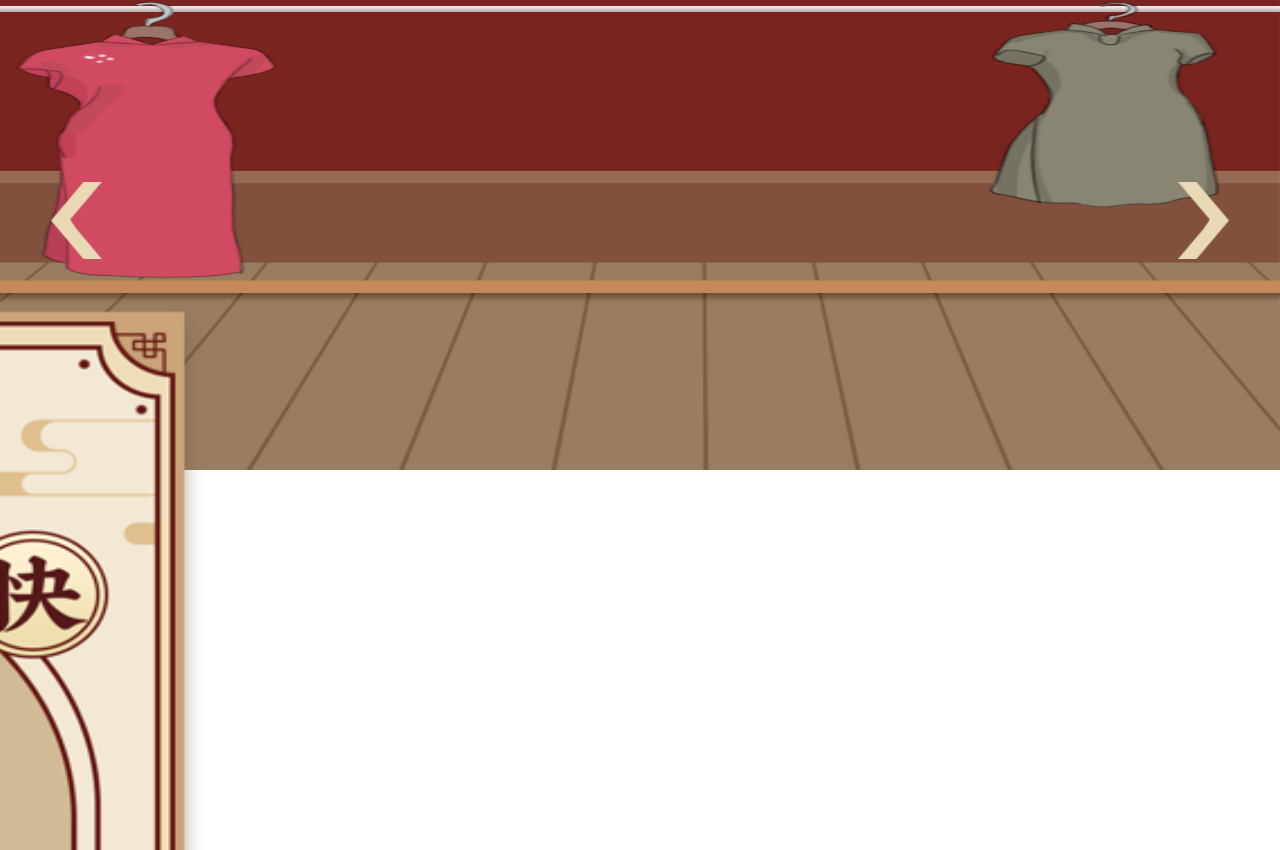
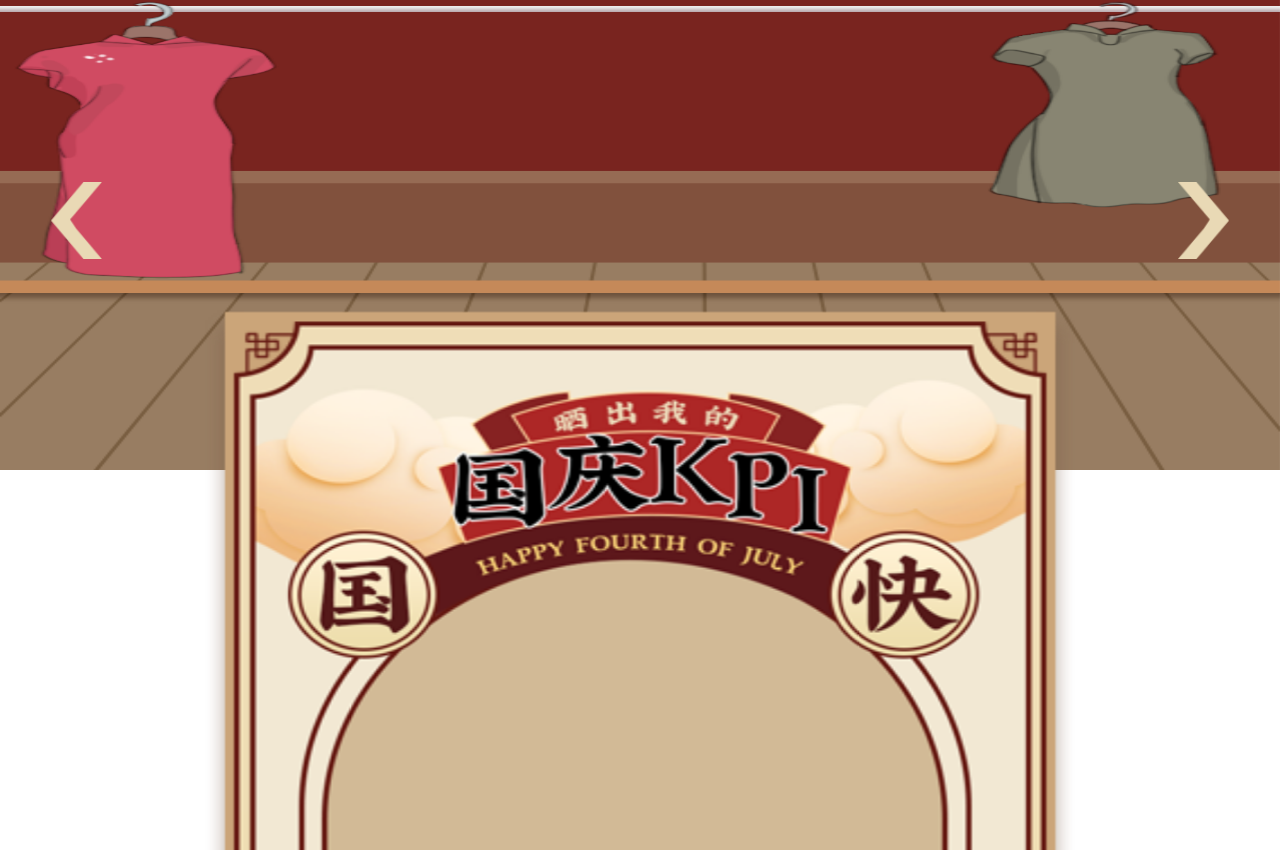
Before and after one commit to dezhizhang/20200908, a website: page app/view/home.html in a window 1280 px wide. Shown: the part 330-1180 px from the top of the page. Drawn offline with Linux system fonts and the light colour scheme.

Commit message:
兼容修改 调试

```diff
--- a/app/public/default/css/home.css
+++ b/app/public/default/css/home.css
@@ -50,7 +50,6 @@ body{
   position: relative;
   overflow: hidden;
   box-sizing: border-box;
-  padding: 0rem 1.6rem;
   top: 4rem;
 }
 .content-left{
@@ -78,12 +77,10 @@ body{
 
 
 .content-box{
-    width: 100%;
+    width: 6.8rem;
     height: 10rem;
+	margin: auto;
     margin-top: 1rem;
-    background-size: cover;
-    background-repeat: no-repeat;
-    background-position: center;
 }
 
 .swiper-container{
@@ -108,3 +105,130 @@ body{
     height: 100%;
     display: block;
 }
+
+
+/*
+ * Swiper 2.7.6
+ * Mobile touch slider and framework with hardware accelerated transitions
+ *
+ * http://www.idangero.us/sliders/swiper/
+ *
+ * Copyright 2010-2015, Vladimir Kharlampidi
+ * The iDangero.us
+ * http://www.idangero.us/
+ *
+ * Licensed under GPL & MIT
+ *
+ * Released on: February 11, 2015
+*/
+/* ===============================================================
+Basic Swiper Styles
+================================================================*/
+.swiper-container {
+	margin:0 auto;
+	position:relative;
+	overflow:hidden;
+	direction:ltr;
+	-webkit-backface-visibility:hidden;
+	-moz-backface-visibility:hidden;
+	-ms-backface-visibility:hidden;
+	-o-backface-visibility:hidden;
+	backface-visibility:hidden;
+	/* Fix of Webkit flickering */
+	z-index:1;
+}
+.swiper-wrapper {
+	position:relative;
+	width:100%;
+	-webkit-transition-property:-webkit-transform, left, top;
+	-webkit-transition-duration:0s;
+	-webkit-transform:translate3d(0px,0,0);
+	-webkit-transition-timing-function:ease;
+
+	-moz-transition-property:-moz-transform, left, top;
+	-moz-transition-duration:0s;
+	-moz-transform:translate3d(0px,0,0);
+	-moz-transition-timing-function:ease;
+
+	-o-transition-property:-o-transform, left, top;
+	-o-transition-duration:0s;
+	-o-transform:translate3d(0px,0,0);
+	-o-transition-timing-function:ease;
+	-o-transform:translate(0px,0px);
+
+	-ms-transition-property:-ms-transform, left, top;
+	-ms-transition-duration:0s;
+	-ms-transform:translate3d(0px,0,0);
+	-ms-transition-timing-function:ease;
+
+	transition-property:transform, left, top;
+	transition-duration:0s;
+	transform:translate3d(0px,0,0);
+	transition-timing-function:ease;
+
+	-webkit-box-sizing: content-box;
+	-moz-box-sizing: content-box;
+	box-sizing: content-box;
+}
+.swiper-free-mode > .swiper-wrapper {
+	-webkit-transition-timing-function: ease-out;
+	-moz-transition-timing-function: ease-out;
+	-ms-transition-timing-function: ease-out;
+	-o-transition-timing-function: ease-out;
+	transition-timing-function: ease-out;
+	margin: 0 auto;
+}
+.swiper-slide {
+	float: left;
+	-webkit-box-sizing: content-box;
+	-moz-box-sizing: content-box;
+	box-sizing: content-box;
+}
+
+/* IE10 Windows Phone 8 Fixes */
+.swiper-wp8-horizontal {
+	-ms-touch-action: pan-y;
+}
+.swiper-wp8-vertical {
+	-ms-touch-action: pan-x;
+}
+
+/* ===============================================================
+Your custom styles, here you need to specify container's and slide's
+sizes, pagination, etc.
+================================================================*/
+.swiper-container {
+	/* Specify Swiper's Size: */
+
+	/*width:200px;
+	height: 100px;*/
+}
+.swiper-slide {
+	/* Specify Slides's Size: */
+
+	/*width: 100%;
+	height: 100%;*/
+}
+.swiper-slide-active {
+	/* Specific active slide styling: */
+
+}
+.swiper-slide-visible {
+	/* Specific visible slide styling: */
+
+}
+/* ===============================================================
+Pagination Styles
+================================================================*/
+.swiper-pagination-switch {
+	/* Stylize pagination button: */
+
+}
+.swiper-active-switch {
+	/* Specific active button style: */
+
+}
+.swiper-visible-switch {
+	/* Specific visible button style: */
+
+}
--- a/app/view/home.html
+++ b/app/view/home.html
@@ -14,7 +14,6 @@
 		<title>晒出我的国庆KPI</title>
 		<script src="/public/default/js/rem.min.js"></script>
 		<link rel="stylesheet" href="/public/default/css/home.css" />
-		<link rel="stylesheet" href="/public/default/css/idangerous.swiper2.7.6.css" />
 	</head>
 	<body>
 		<img id='play' class="play" src="/public/default/img/play.png" />
@@ -47,7 +46,7 @@
 	</body>
 	<script src="/public/default/js/jquery-3.5.1.min.js"></script>
 	<script src="/public/default/js/swiper2.7.6.min.js"></script>
-	<script src="../public/default/js/playMusic.js"></script>
+	<script src="/public/default/js/playMusic.js"></script>
 	<script type="text/javascript">
 		var mySwiper = new Swiper('.swiper-container', {
 			loop: true,
```
